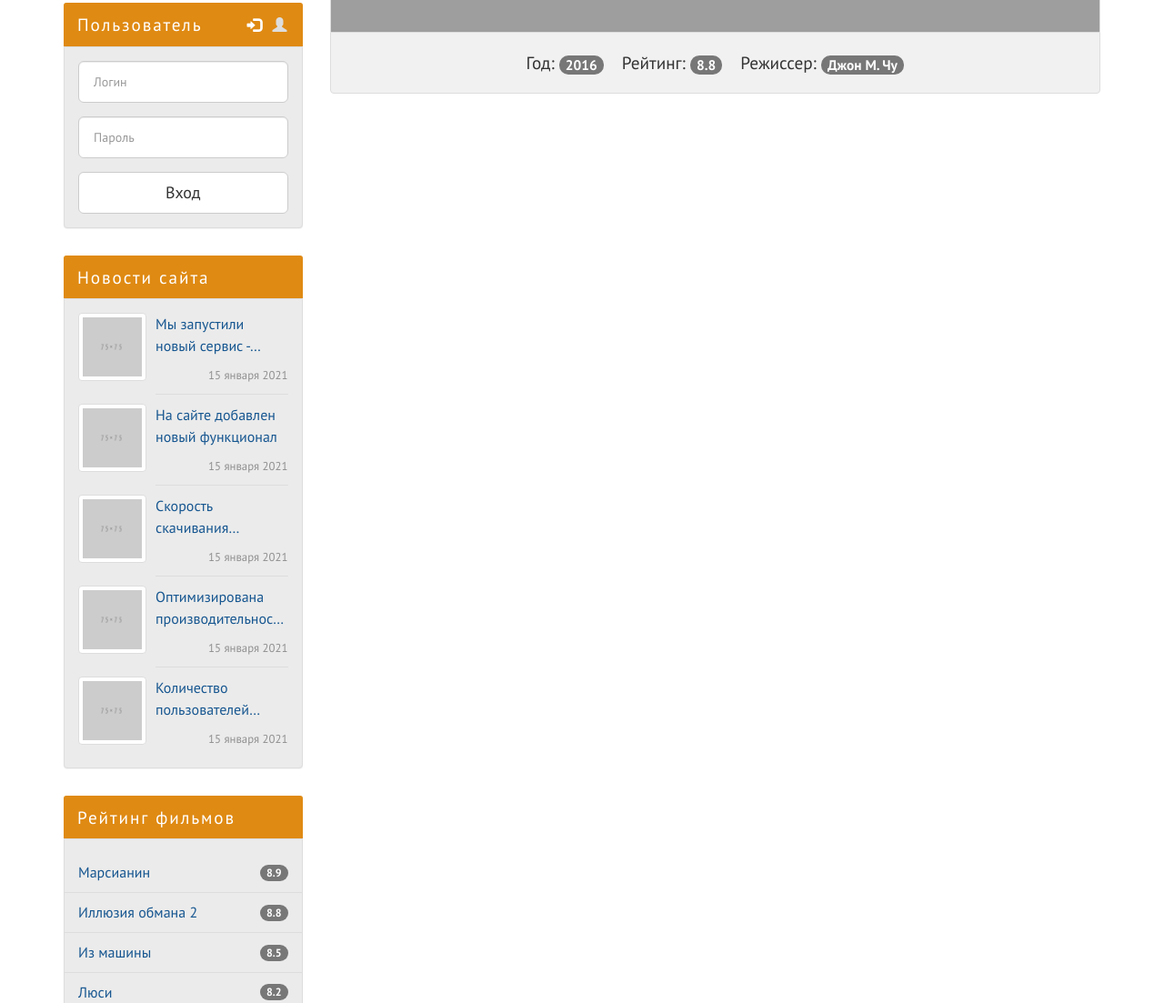
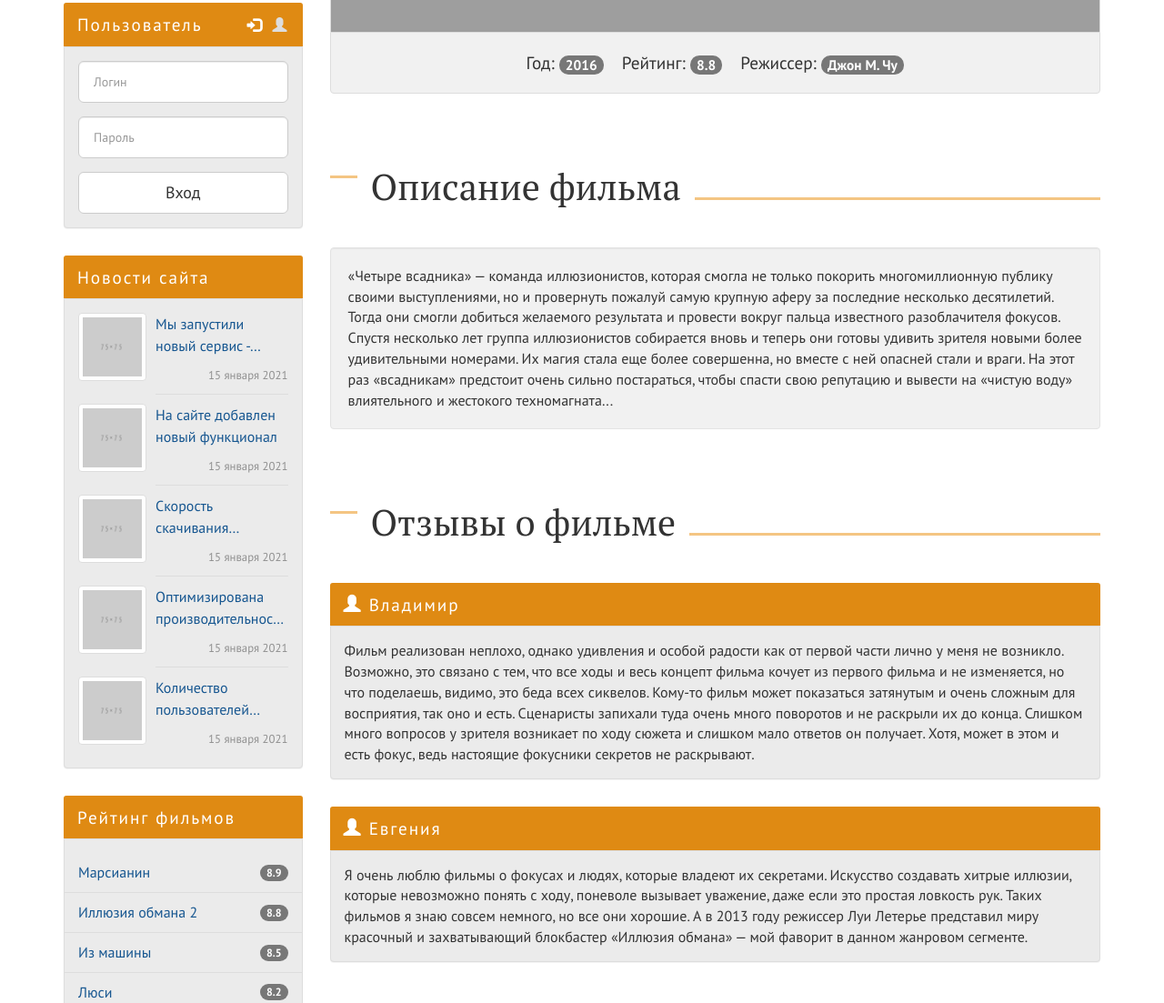
Before and after one commit to Prokudin-Dmitriy/kinozal-template, a website: page page.html in a window 1280 px wide. Shown: the part 980-2083 px from the top of the page at 91% size. Drawn offline with Linux system fonts and the light colour scheme; grey boxes are pictures that could not be loaded.

Commit message:
Секция Описание фильма и Отзывы о фильме

```diff
--- a/assets/scss/_bootstrap-theming.scss
+++ b/assets/scss/_bootstrap-theming.scss
@@ -103,3 +103,7 @@
   border-radius: 4px 4px 0 0;
   border-bottom: none;
 }
+
+.well {
+  background-color: darken($color-light, 5.5%);
+}
--- a/assets/scss/_page.scss
+++ b/assets/scss/_page.scss
@@ -1,5 +1,5 @@
-.film-info {
-
+.film {
+  &-info {
     &__badge {
       font-size: 0.8em;
     }
@@ -22,3 +22,4 @@
       }
     }
   }
+}
--- a/page.html
+++ b/page.html
@@ -62,7 +62,6 @@
   <div class="container">
     <div class="row">
       <main class="main col-lg-9 col-lg-push-3 col-md-8 col-md-push-4">
-
         <section class="site-search panel panel-info hidden-md hidden-lg">
           <div class="panel-heading">Поиск</div>
           <div class="panel-body">
@@ -143,14 +142,34 @@
           </div>
         </section>
 
-        <!-- <section class="film-description">
+        <section class="film-description">
           <h2>Описание фильма</h2>
+          <div class="well">
+            «Четыре всадника» — команда иллюзионистов, которая смогла не только покорить многомиллионную публику своими выступлениями, но и провернуть пожалуй самую крупную аферу за последние несколько десятилетий. Тогда они смогли добиться желаемого результата и провести вокруг пальца известного разоблачителя фокусов. Спустя несколько лет группа иллюзионистов собирается вновь и теперь они готовы удивить зрителя новыми более удивительными номерами. Их магия стала еще более совершенна, но вместе с ней опасней стали и враги. На этот раз «всадникам» предстоит очень сильно постараться, чтобы спасти свою репутацию и вывести на «чистую воду» влиятельного и жестокого техномагната...
           </div>
-        </section> -->
+        </section>
 
-        <!-- <section class="film-reviews">
+        <section class="film-reviews">
           <h2>Отзывы о фильме</h2>
-        </section> -->
+          <div class="panel panel-info">
+            <div class="panel-heading">
+              <span class="glyphicon glyphicon-user"></span>
+              <span>Владимир</span>
+            </div>
+            <div class="panel-body">
+              Фильм реализован неплохо, однако удивления и особой радости как от первой части лично у меня не возникло. Возможно, это связано с тем, что все ходы и весь концепт фильма кочует из первого фильма и не изменяется, но что поделаешь, видимо, это беда всех сиквелов. Кому-то фильм может показаться затянутым и очень сложным для восприятия, так оно и есть. Сценаристы запихали туда очень много поворотов и не раскрыли их до конца. Слишком много вопросов у зрителя возникает по ходу сюжета и слишком мало ответов он получает. Хотя, может в этом и есть фокус, ведь настоящие фокусники секретов не раскрывают.
+            </div>
+          </div>
+          <div class="panel panel-info">
+            <div class="panel-heading">
+              <span class="glyphicon glyphicon-user"></span>
+              <span>Евгения</span>
+            </div>
+            <div class="panel-body">
+              Я очень люблю фильмы о фокусах и людях, которые владеют их секретами. Искусство создавать хитрые иллюзии, которые невозможно понять с ходу, поневоле вызывает уважение, даже если это простая ловкость рук. Таких фильмов я знаю совсем немного, но все они хорошие. А в 2013 году режиссер Луи Летерье представил миру красочный и захватывающий блокбастер «Иллюзия обмана» — мой фаворит в данном жанровом сегменте.
+            </div>
+          </div>
+        </section>
 
         <!-- <section class="film-comments">
           <h2>Оставить комментарий</h2>
```
Also changed, not shown: assets/css/style.css. Lines whose indentation alone changed are shown as unchanged.
